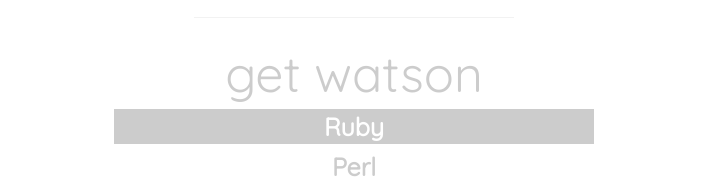
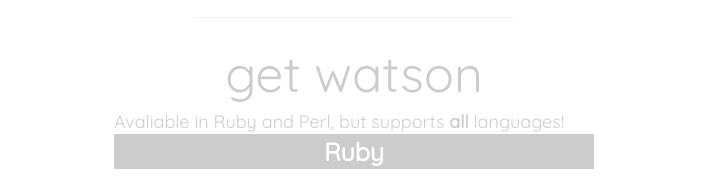
Before and after one commit to nhmood/watson-perl, a plain HTML site: page index.html in a window 1280 px wide. Shown: the part 864-1044 px from the top of the page, without its empty margins (286-993 px from the left). Drawn offline with nearby package versions, Linux system fonts and the light colour scheme.

Commit message:
Added text to clarify watson
Confusion about what languages are supported, fixed

```diff
--- a/index.html
+++ b/index.html
@@ -77,7 +77,7 @@
         <div id="download">
 
             <div class="title">get watson</div>
-
+				<font size="4">Avaliable in Ruby and Perl, but supports <strong>all</strong> languages!</font>
             <p class="selected">Ruby</p><p>Perl</p>
 
             <div id="ruby" class="selected">
```
